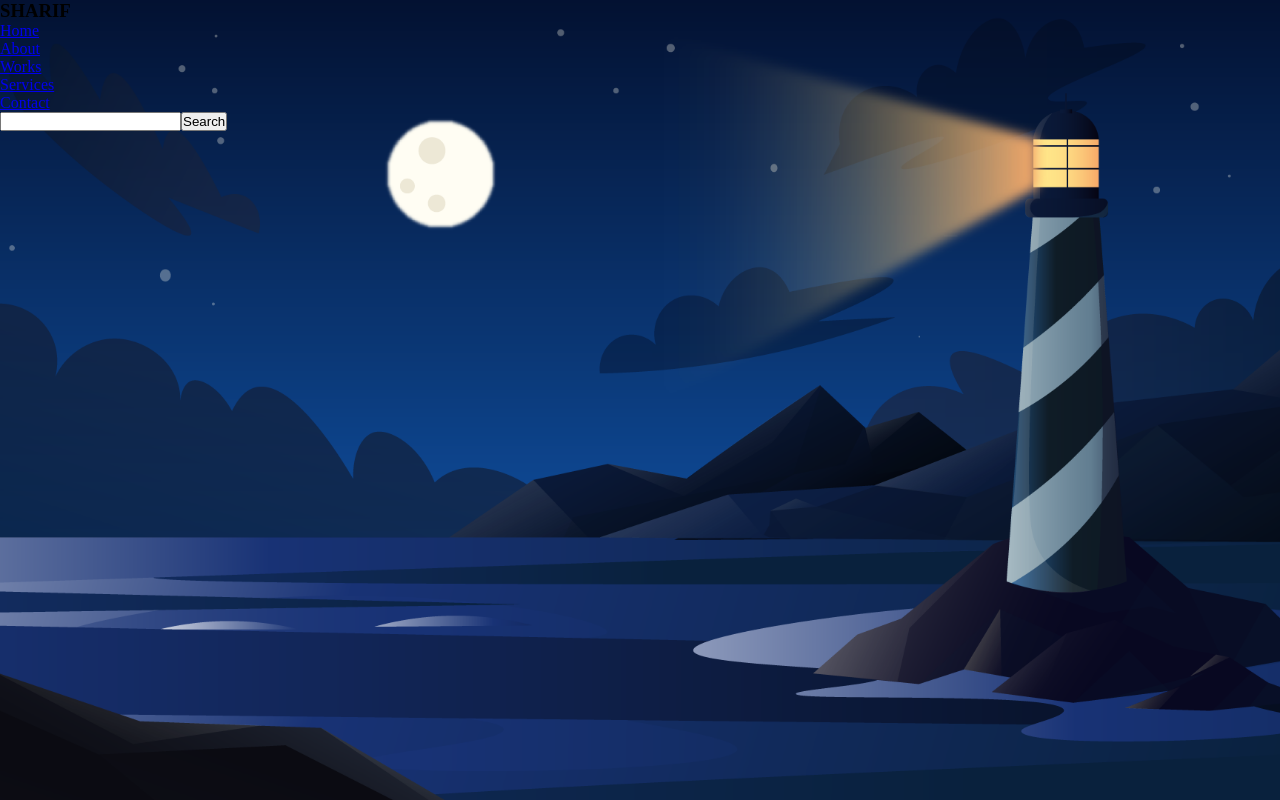
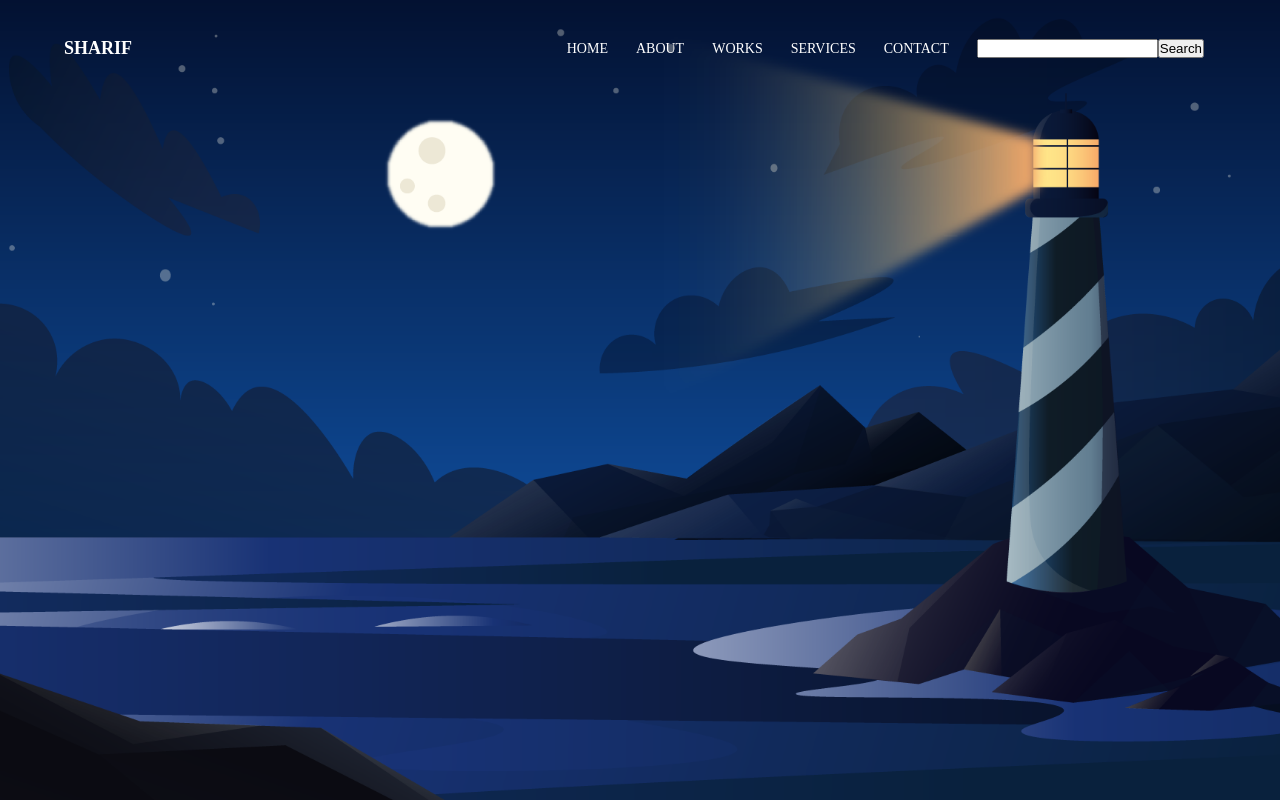
Before and after one commit to DEVSHARI/First-website, a plain HTML site: page index.html in a window 1280 px wide. Drawn offline with Linux system fonts and the light colour scheme.

Commit message:
banner-done

```diff
--- a/index.html
+++ b/index.html
@@ -7,9 +7,9 @@
     <link rel="stylesheet" href="style.css">
 </head>
 <body>
-    <section class="header">
+    <div class="header">
         <nav>
-            <h3 class="name">SHARIF</h3>
+            <h3>sharif</h3>
             <div class="nav-menu">
                 <ul>
                     <li><a href="#">Home</a></li>
@@ -21,6 +21,6 @@
                 </ul>
             </div>
         </nav>
-    </section>
+    </div>
 </body>
 </html>
--- a/style.css
+++ b/style.css
@@ -12,3 +12,46 @@
     position: relative;
 
 }
+nav{
+    display: flex;
+    padding: 3% 5%;
+    justify-content: space-between;
+    align-items: center;
+}
+nav h3{
+    color: white;
+    font-size: 18px;
+    text-transform: uppercase;
+}
+.nav-menu{
+    flex: 1;
+    text-align: right;
+}
+.nav-menu ul li{
+    list-style: none;
+    display: inline-block;
+    margin: 0px 12px;
+    position: relative;
+}
+.nav-menu ul li a{
+    text-decoration: none;
+    color: white;
+    font-size: 14px;
+    text-transform: uppercase;
+}
+.nav-menu ul li::after{
+    content: '';
+    width: 0px;
+    height: 4px;
+    background: rgb(234, 242, 68);
+    display: block;
+    margin: auto;
+    bottom: -4px;
+    position: absolute;
+    transition: .5s;
+
+}
+.nav-menu ul li:hover::after{
+    width: 100%;
+
+}
```
